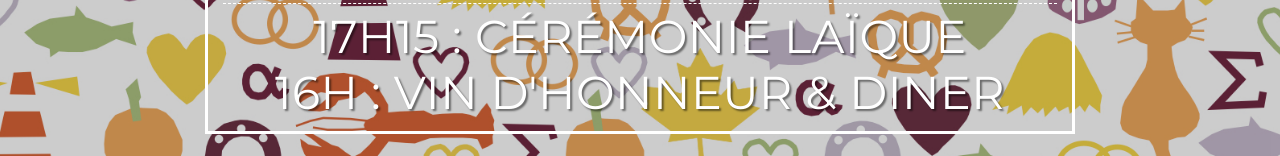
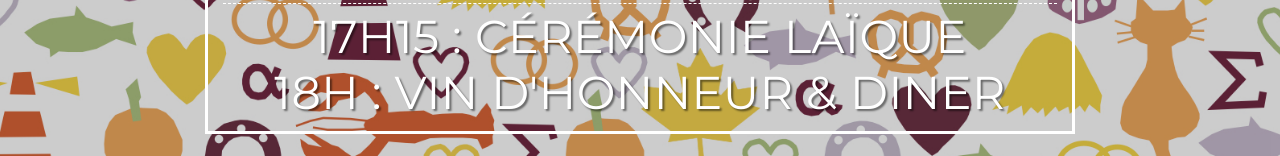
Before and after one commit to mbret/jutor2017.fr, a website: page index.html in a window 1280 px wide. Shown: the part 644-800 px from the top of the page. Drawn offline with nearby package versions, Linux system fonts and the light colour scheme; some packages are replaced by stand-ins of ours; files that its build step writes are made by us from their sources.

Commit message:
no message

```diff
--- a/index.html
+++ b/index.html
@@ -161,7 +161,7 @@
                   <br>57160 CHÂTEL-SAINT- GERMAIN
                 </div>
                 <div class="time">17H15 : CÉRÉMONIE LAÏQUE</div>
-                <div class="time">16H : VIN D'HONNEUR & DINER</div>
+                <div class="time">18H : VIN D'HONNEUR & DINER</div>
               </div>
             </div><!-- dates info -->
           </div>
```
